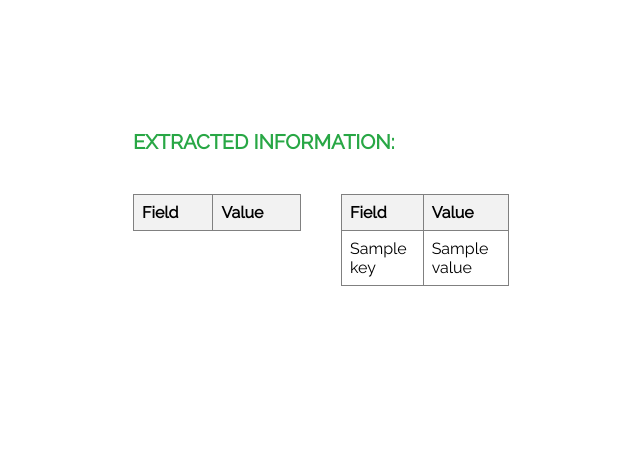
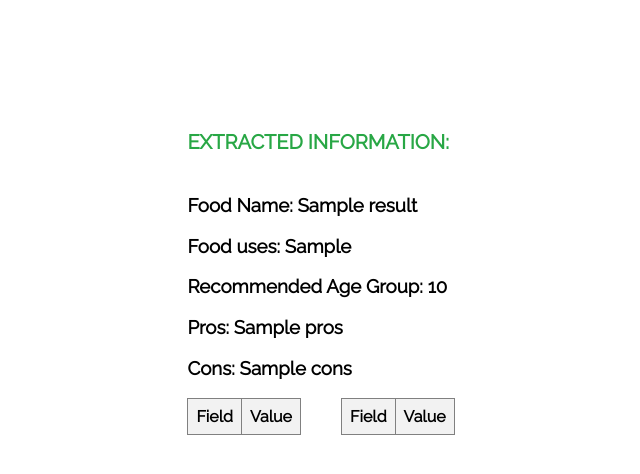
Before and after one commit to 45H15H/Nutrilytics, a Flask app: template templates/result.html in a window 1280 px wide. Shown: the top 474 px of the page, without its empty margins (309-949 px from the left). Run offline with Flask 3, Linux system fonts and the light colour scheme; the template is opened without the code that fills it: most values are stand-ins (such as "Sample title", 1, 10 or a date in 2020); lists and menus that the app fills with data are empty.

Commit message:
Enhance result display

```diff
--- a/templates/result.html
+++ b/templates/result.html
@@ -11,6 +11,13 @@
     {% if result %}
     <div class="right-section">
       <h2 class="extracted-info">Extracted Information:</h2>
+      <div>
+        <h3>Food Name: {{ result.food_name }}</h3>
+        <h3>Food uses: {{ result.food_uses }}</h3>
+        <h3>Recommended Age Group: {{ result.recommended_age_group }}</h3>
+        <h3>Pros: {{ result.pros }}</h3>
+        <h3>Cons: {{ result.cons }}</h3>
+      </div>
       <div class="table-container">
       <table border="1">
         <thead>
@@ -20,14 +27,13 @@
           </tr>
         </thead>
         <tbody>
-          {% set half = result|length // 2 %}
-          {% for key, value in result.items() %}
-              {% if loop.index0 < half %}
+          {% set items = result.items()|list %}
+          {% set half = (items|length - 5) // 2 %}
+          {% for key, value in items[5:5 + half] %}
           <tr>
             <td>{{ key }}</td>
             <td>{{ value }}</td>
           </tr>
-              {% endif %}
           {% endfor %}
         </tbody>
       </table>
@@ -40,13 +46,11 @@
           </tr>
         </thead>
         <tbody>
-          {% for key, value in result.items() %}
-              {% if loop.index0 >= half %}
+          {% for key, value in items[5 + half:] %}
           <tr>
             <td>{{ key }}</td>
             <td>{{ value }}</td>
           </tr>
-              {% endif %}
           {% endfor %}
         </tbody>
       </table>
```
Lines whose indentation alone changed are shown as unchanged.
